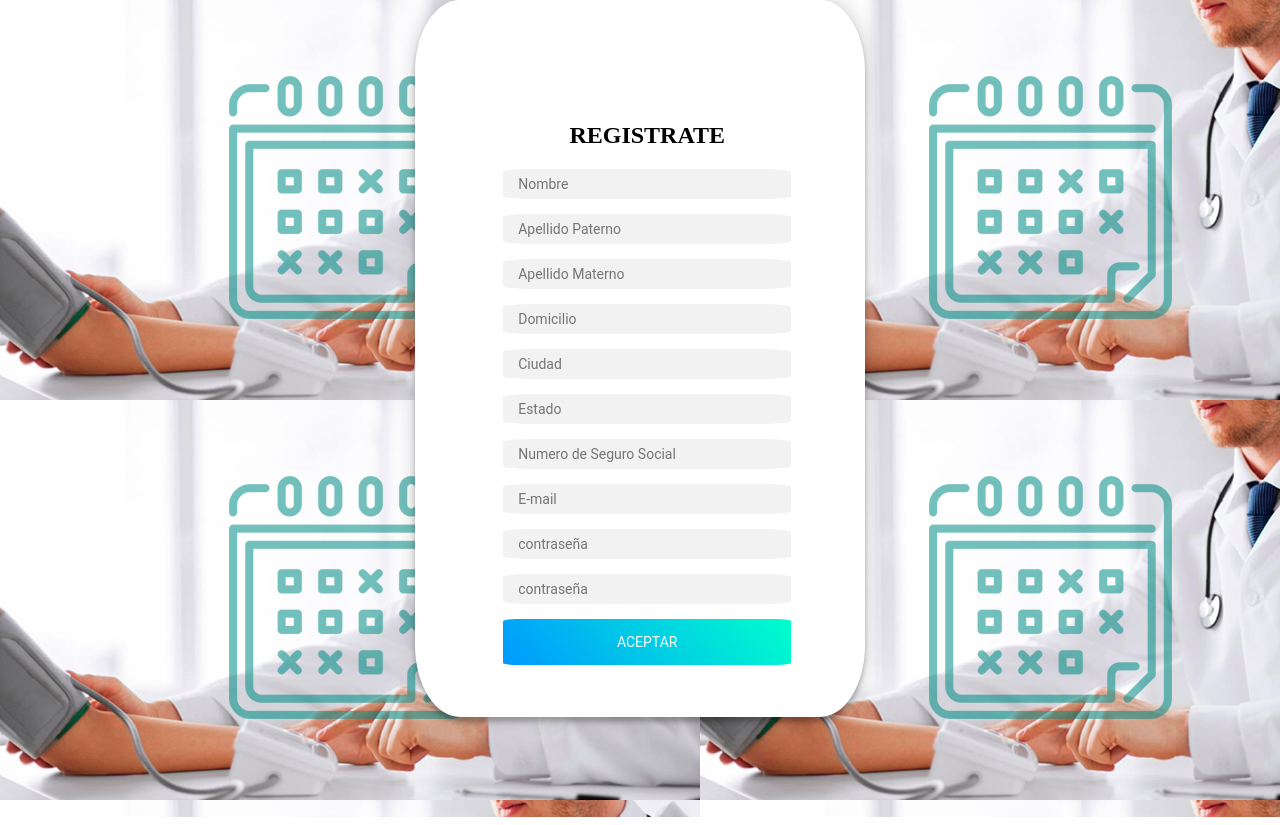
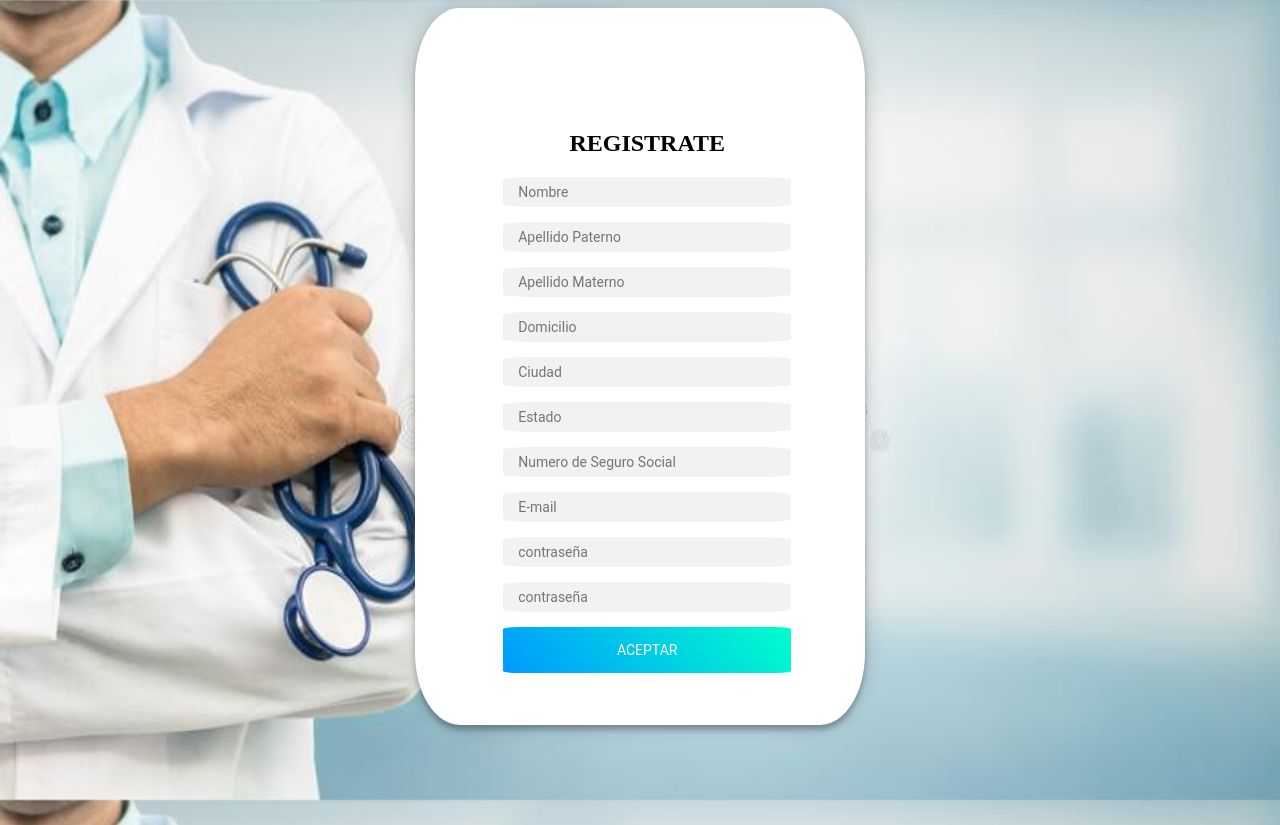
Before and after one commit to luis-ayala95/citasmedicas, a PHP site: page /registrou.html in a window 1280 px wide. Run offline with PHP 8.4, Linux system fonts and the light colour scheme; some libraries are stand-ins or nearby versions.

Commit message:
Se agrego  modificaron algunos estilos

```diff
--- a/css/body.css
+++ b/css/body.css
@@ -2,11 +2,7 @@ html{
 	padding: 0px;
 	margin: 0px;
 }
-body{
-	background-color: white;
-	padding: 0px;
-	margin: 0px;
-}
+
 
 a {
 	font-weight: bolder;
--- /dev/null
+++ b/css/estilofondo.css
@@ -0,0 +1,6 @@
+.fondo{
+ background-image: url('../imagenes/fondo.jpg');
+    background-repeat: no-repeat;
+  background-attachment: fixed;
+  background-size: 100% 100%;
+}
--- a/estilos/estilos.css
+++ b/estilos/estilos.css
@@ -1,10 +1,4 @@
-body {
 
-   background-image: url('fondo.jpg');
-    background-repeat: no-repeat;
-  background-attachment: fixed;
-  background-size: 100% 100%;
-}
 section{
 
    margin-left: 30%;
--- a/registrou.html
+++ b/registrou.html
@@ -7,10 +7,11 @@
 	<link rel="stylesheet" type="text/css" href="./css/login.css">
 	<link rel="stylesheet" type="text/css" href="./css/estilos.css">
 	<link rel="stylesheet" type="text/css" href="./css/body.css">
+    <link rel="stylesheet" type="text/css" href="./css/estilofondo.css">
 	<script type="text/javascript" src="http://code.jquery.com/jquery-1.10.2.min.js"></script>
 	<script type="text/javascript"  href="./js/scripts.js"></script>
 </head>
-<body background=".\imagenes\citas-medicas.jpg">
+<body class="fondo">
 	<div class="form">
 	<section>
 		<center><h1>REGISTRATE</h1></center>
```
Also changed, not shown: imagenes/fondo.jpg (added).
